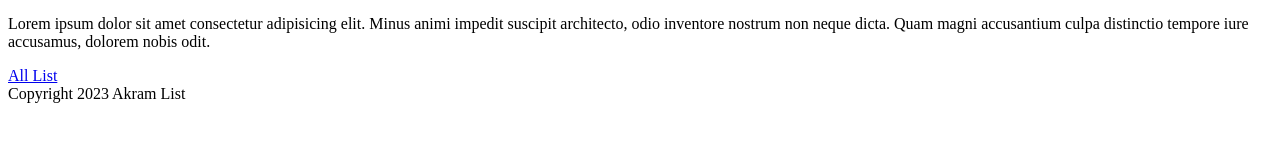
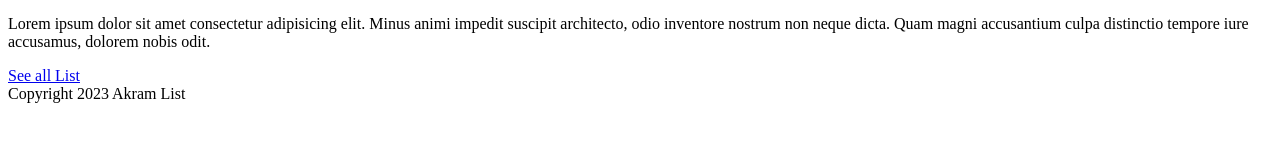
Before and after one commit to akramghaleb/Next.js-simple-website, a Next.js app in the folder akram-list/: page / in a window 1280 px wide. Shown: the part 202-344 px from the top of the page. Built offline with nearby package versions, Linux system fonts and the light colour scheme.

Commit message:
Update index.js

```diff
--- a/akram-list/pages/index.js
+++ b/akram-list/pages/index.js
@@ -10,7 +10,7 @@ export default function Home() {
       <h1>Home Page</h1>
       <p>Lorem ipsum dolor sit amet consectetur adipisicing elit. Minus animi impedit suscipit architecto, odio inventore nostrum non neque dicta. Quam magni accusantium culpa distinctio tempore iure accusamus, dolorem nobis odit.</p>
       <p>Lorem ipsum dolor sit amet consectetur adipisicing elit. Minus animi impedit suscipit architecto, odio inventore nostrum non neque dicta. Quam magni accusantium culpa distinctio tempore iure accusamus, dolorem nobis odit.</p>
-      <Link href="/list">All List</Link>
+      <Link href="/list">See all List</Link>
       <Footer />
     </div>
   )
```
